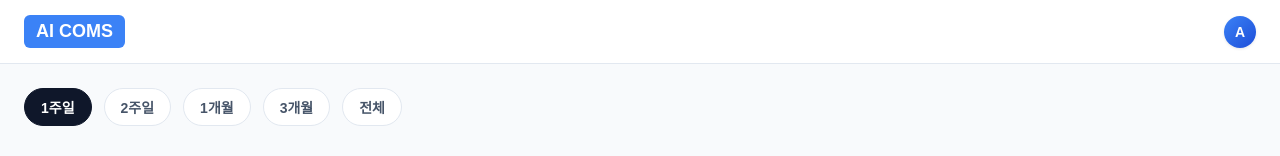
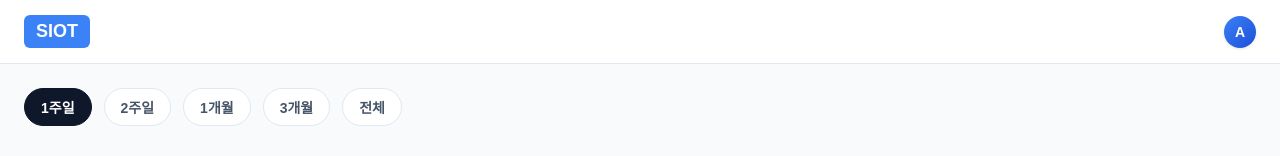
Before and after one commit to BumGyo/UI, a React (Vite) app: page / in a window 1280 px wide. Both pictures are taken after a click on the button "로그인". Shown: the top 156 px of the page. Built offline with nearby package versions, Linux system fonts and the light colour scheme.

Commit message:
chore: update navigation bar logo text to SIOT

```diff
--- a/src/App.jsx
+++ b/src/App.jsx
@@ -694,7 +694,7 @@ function Dashboard({ onLogout }) {
       {/* 상단 네비게이션 바 */}
       <header className="top-navbar">
         <div className="nav-section nav-left">
-          <button className="nav-logo nav-home-btn" onClick={handleBackToHome}>AI COMS</button>
+          <button className="nav-logo nav-home-btn" onClick={handleBackToHome}>SIOT</button>
         </div>
         <div className="nav-section nav-center">
           <span className="nav-title" aria-hidden="true"></span>
```
